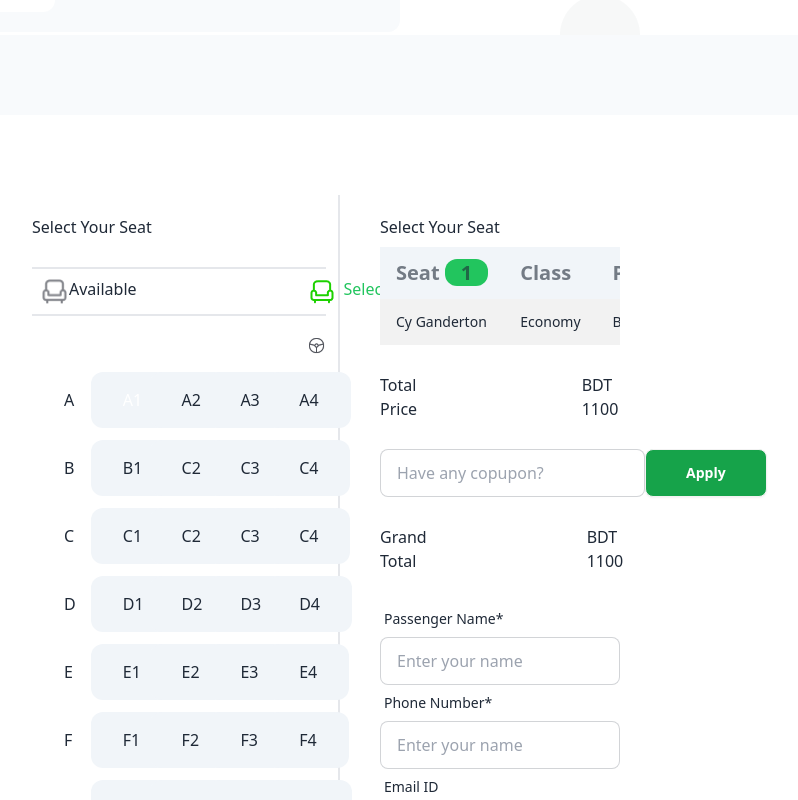
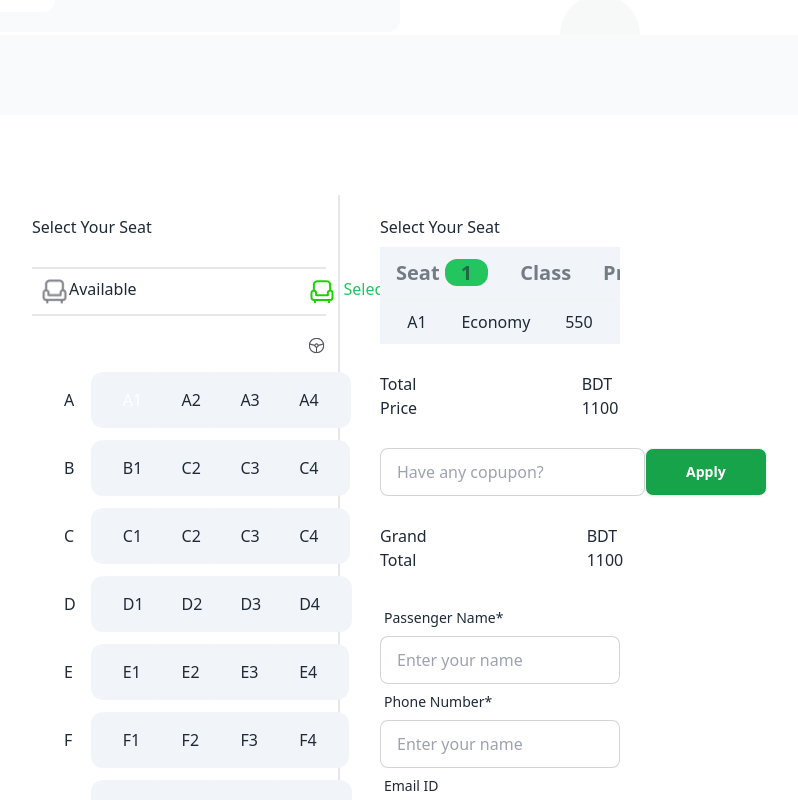
Before and after one commit to hasan960/project-05-ticket-booking, a plain HTML site: page index.html in a window 1280 px wide. Both pictures are taken after a click on the button "A1". Shown: the part 1921-2721 px from the top of the page, without its empty margins (300-1098 px from the left). Drawn offline with nearby package versions, Linux system fonts and the light colour scheme.

Commit message:
third push for updating pricing funtionality

```diff
--- a/index.html
+++ b/index.html
@@ -364,50 +364,50 @@
           <div class="grid grid-cols-5 ">
 
             <div> <button   class=" px-8 py-4 rounded-xl "> A </button></div>
-            <div> <button   class="bg-slate-100 px-8 py-4 rounded-xl add-btn "> A1 </button></div>
-            <div> <button   class="bg-slate-100 px-8 py-4 rounded-xl add-btn "> A2 </button></div>
-            <div> <button   class="bg-slate-100 px-8 py-4 rounded-xl add-btn "> A3 </button></div>
-            <div> <button   class="bg-slate-100 px-8 py-4 rounded-xl add-btn "> A4 </button></div>
+            <div> <button   class="bg-slate-100  px-8 py-4 rounded-xl add-btn "> A1 </button></div>
+            <div> <button   class="bg-slate-100  px-8 py-4 rounded-xl add-btn "> A2 </button></div>
+            <div> <button   class="bg-slate-100  px-8 py-4 rounded-xl add-btn "> A3 </button></div>
+            <div> <button   class="bg-slate-100  px-8 py-4 rounded-xl add-btn "> A4 </button></div>
           </div>
 
           <div class="grid grid-cols-5 ">
             <div> <button   class=" px-8 py-4 rounded-xl "> B </button></div>
-            <div> <button   class="bg-slate-100 px-8 py-4 rounded-xl add-btn "> B1 </button></div>
-            <div> <button   class="bg-slate-100 px-8 py-4 rounded-xl add-btn "> C2 </button></div>
-            <div> <button   class="bg-slate-100 px-8 py-4 rounded-xl add-btn "> C3 </button></div>
-            <div> <button   class="bg-slate-100 px-8 py-4 rounded-xl add-btn "> C4 </button></div>
+            <div> <button   class="bg-slate-100  px-8 py-4 rounded-xl add-btn "> B1 </button></div>
+            <div> <button   class="bg-slate-100  px-8 py-4 rounded-xl add-btn "> C2 </button></div>
+            <div> <button   class="bg-slate-100  px-8 py-4 rounded-xl add-btn "> C3 </button></div>
+            <div> <button   class="bg-slate-100  px-8 py-4 rounded-xl add-btn "> C4 </button></div>
           </div>
 
           <div class="grid grid-cols-5 ">
             <div> <button id="add-btn"  class=" px-8 py-4 rounded-xl "> C </button></div>
-            <div> <button id="add-btn"  class="bg-slate-100 px-8 py-4 rounded-xl add-btn "> C1 </button></div>
-            <div> <button id="add-btn"  class="bg-slate-100 px-8 py-4 rounded-xl add-btn "> C2 </button></div>
-            <div> <button id="add-btn"  class="bg-slate-100 px-8 py-4 rounded-xl add-btn "> C3 </button></div>
-            <div> <button id="add-btn"  class="bg-slate-100 px-8 py-4 rounded-xl add-btn "> C4 </button></div>
+            <div> <button id="add-btn"  class="bg-slate-100  px-8 py-4 rounded-xl add-btn "> C1 </button></div>
+            <div> <button id="add-btn"  class="bg-slate-100  px-8 py-4 rounded-xl add-btn "> C2 </button></div>
+            <div> <button id="add-btn"  class="bg-slate-100  px-8 py-4 rounded-xl add-btn "> C3 </button></div>
+            <div> <button id="add-btn"  class="bg-slate-100  px-8 py-4 rounded-xl add-btn "> C4 </button></div>
           </div>
 
           <div class="grid grid-cols-5 ">
             <div> <button id="add-btn"  class=" px-8 py-4 rounded-xl "> D </button></div>
-            <div> <button id="add-btn"  class="bg-slate-100 px-8 py-4 rounded-xl add-btn "> D1 </button></div>
-            <div> <button id="add-btn"  class="bg-slate-100 px-8 py-4 rounded-xl add-btn "> D2 </button></div>
-            <div> <button id="add-btn"  class="bg-slate-100 px-8 py-4 rounded-xl add-btn "> D3 </button></div>
-            <div> <button id="add-btn"  class="bg-slate-100 px-8 py-4 rounded-xl add-btn "> D4 </button></div>
+            <div> <button id="add-btn"  class="bg-slate-100  px-8 py-4 rounded-xl add-btn "> D1 </button></div>
+            <div> <button id="add-btn"  class="bg-slate-100  px-8 py-4 rounded-xl add-btn "> D2 </button></div>
+            <div> <button id="add-btn"  class="bg-slate-100  px-8 py-4 rounded-xl add-btn "> D3 </button></div>
+            <div> <button id="add-btn"  class="bg-slate-100  px-8 py-4 rounded-xl add-btn "> D4 </button></div>
           </div>
 
           <div class="grid grid-cols-5 ">
             <div> <button id="add-btn"  class=" px-8 py-4 rounded-xl "> E </button></div>
-            <div> <button id="add-btn"  class="bg-slate-100 px-8 py-4 rounded-xl add-btn "> E1 </button></div>
-            <div> <button id="add-btn"  class="bg-slate-100 px-8 py-4 rounded-xl add-btn "> E2 </button></div>
-            <div> <button id="add-btn"  class="bg-slate-100 px-8 py-4 rounded-xl add-btn "> E3 </button></div>
-            <div> <button id="add-btn"  class="bg-slate-100 px-8 py-4 rounded-xl add-btn "> E4 </button></div>
+            <div> <button id="add-btn"  class="bg-slate-100  px-8 py-4 rounded-xl add-btn "> E1 </button></div>
+            <div> <button id="add-btn"  class="bg-slate-100  px-8 py-4 rounded-xl add-btn "> E2 </button></div>
+            <div> <button id="add-btn"  class="bg-slate-100  px-8 py-4 rounded-xl add-btn "> E3 </button></div>
+            <div> <button id="add-btn"  class="bg-slate-100  px-8 py-4 rounded-xl add-btn "> E4 </button></div>
           </div>
 
           <div class="grid grid-cols-5 ">
             <div> <button id="add-btn"  class=" px-8 py-4 rounded-xl "> F </button></div>
-            <div> <button id="add-btn"  class="bg-slate-100 px-8 py-4 rounded-xl add-btn "> F1 </button></div>
-            <div> <button id="add-btn"  class="bg-slate-100 px-8 py-4 rounded-xl add-btn "> F2 </button></div>
-            <div> <button id="add-btn"  class="bg-slate-100 px-8 py-4 rounded-xl add-btn "> F3 </button></div>
-            <div> <button id="add-btn"  class="bg-slate-100 px-8 py-4 rounded-xl add-btn "> F4 </button></div>
+            <div> <button id="add-btn"  class="bg-slate-100  px-8 py-4 rounded-xl add-btn "> F1 </button></div>
+            <div> <button id="add-btn"  class="bg-slate-100  px-8 py-4 rounded-xl add-btn "> F2 </button></div>
+            <div> <button id="add-btn"  class="bg-slate-100  px-8 py-4 rounded-xl add-btn "> F3 </button></div>
+            <div> <button id="add-btn"  class="bg-slate-100  px-8 py-4 rounded-xl add-btn "> F4 </button></div>
           </div>
 
           <div class="grid grid-cols-5 ">
@@ -463,17 +463,13 @@
                 </tr>
               </thead>
               <tbody>
-                <!-- row 1 -->
-                <tr class="bg-base-200">
-                  <td>Cy Ganderton</td>
-                  <td>Economy</td>
-                  <td>Blue</td>
-                </tr>
                 <!-- row 2 -->
 
 
-              </tbody>
             </table>
+            <div id="mySelectedClass">
+
+            </div>
           </div>
         </div>
         <div class="flex gap-40 py-5">
--- a/scripts/script.js
+++ b/scripts/script.js
@@ -19,9 +19,44 @@ for (const btn of allBtn) {
 
 
 
+
+
+
+
+    //--- All button clicble --//
+
+    btn.addEventListener('click',function (event) {
+        const btnName = event.target.innerText ;
+        const ticketPrice = 550 ;
+        const className = "Economy"
+
+        const selectedClass = document.getElementById("mySelectedClass");
+
+        const mydiv = document.createElement('div') ;
+        const addClassFromCss = mydiv.classList.add("selected_contets");
+
+        const p1 = document.createElement('p') ;
+        const p2 = document.createElement('p') ;
+        const p3 =document.createElement('p') ;
+
+        p1.innerText = btnName ;
+        p2.innerText = className ;
+        p3.innerText = ticketPrice ;
+
+        mydiv.appendChild(p1);
+        mydiv.appendChild(p2);
+        mydiv.appendChild(p3);
+
+        selectedClass.appendChild(mydiv);
+
+
+    });
+
+
+
 }
 
-
+/*
 const mybtn = document.getElementsByClassName("add-btn") ;
 
 for(const countBtn of mybtn){
@@ -29,3 +64,4 @@ for(const countBtn of mybtn){
         console.log("Hasan");
     })
 }
+*/
--- a/styles/style.css
+++ b/styles/style.css
@@ -0,0 +1,5 @@
+.selected_contets{
+    display: flex;
+    padding: 10px;
+    justify-content: space-around;
+}
```
